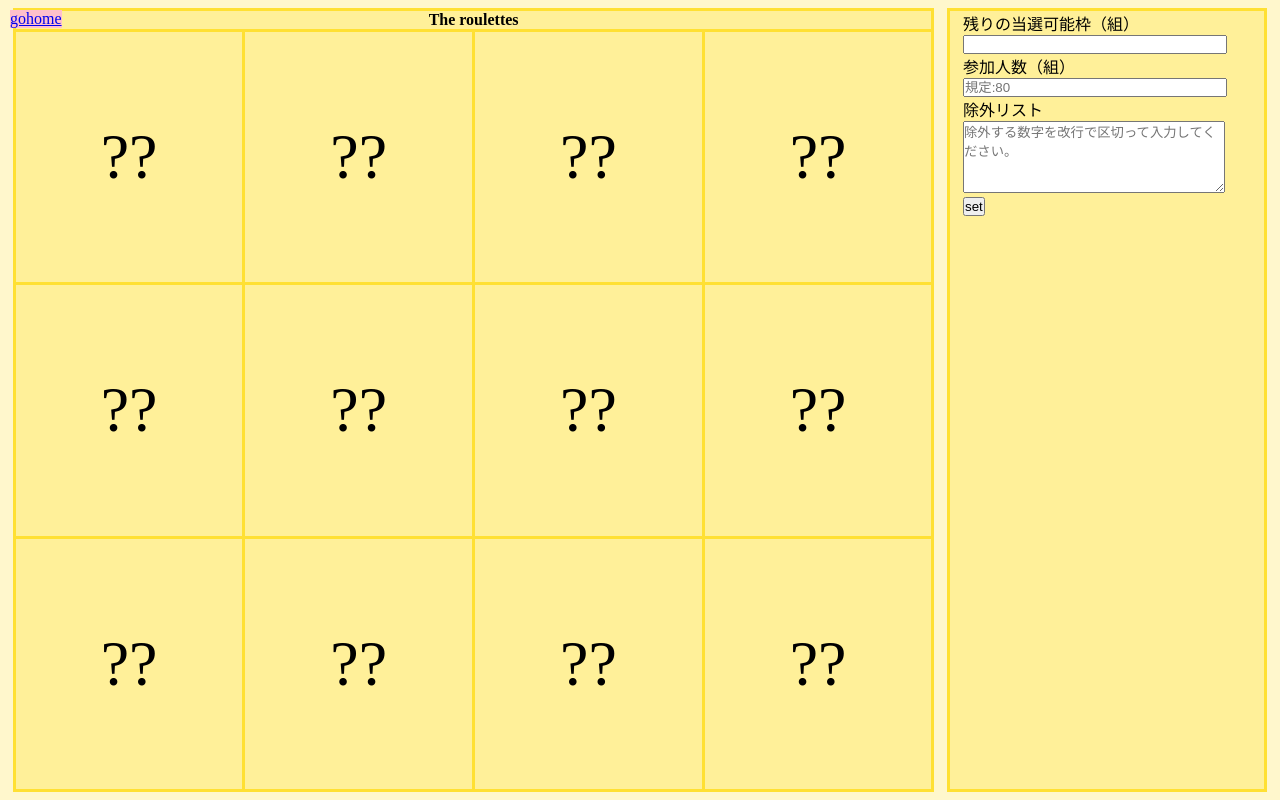
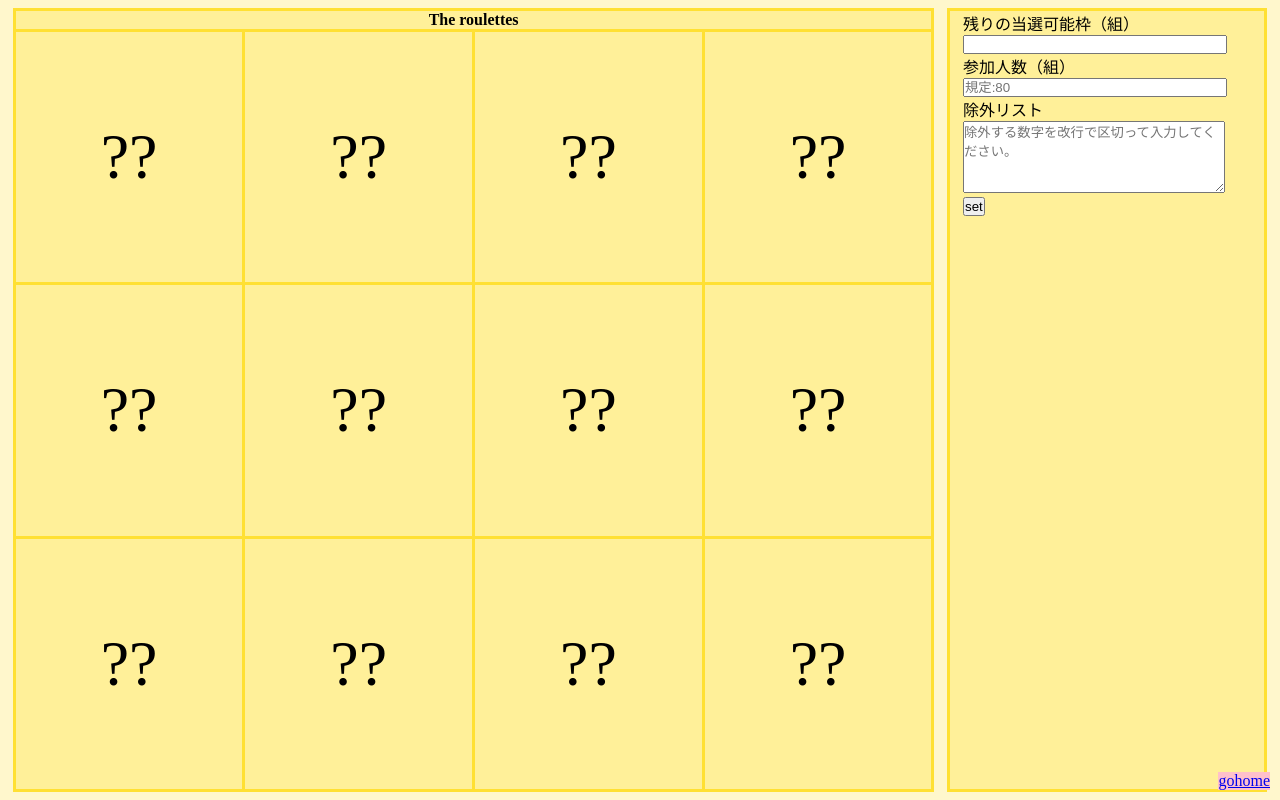
Before and after one commit to sorarinproduction/sorarinproduction.github.io, a plain HTML site: page apps/roulette3.3/index.html in a window 1280 px wide. Drawn offline with Linux system fonts and the light colour scheme.

Commit message:
Update index.html

```diff
--- a/apps/roulette3.3/index.html
+++ b/apps/roulette3.3/index.html
@@ -66,8 +66,8 @@
         .gohome {
             background: pink;
             position: absolute;
-            top: 10px;
-            left: 10px;
+            bottom: 10px;
+            right: 10px;
         }
     </style>
 </head>
```
